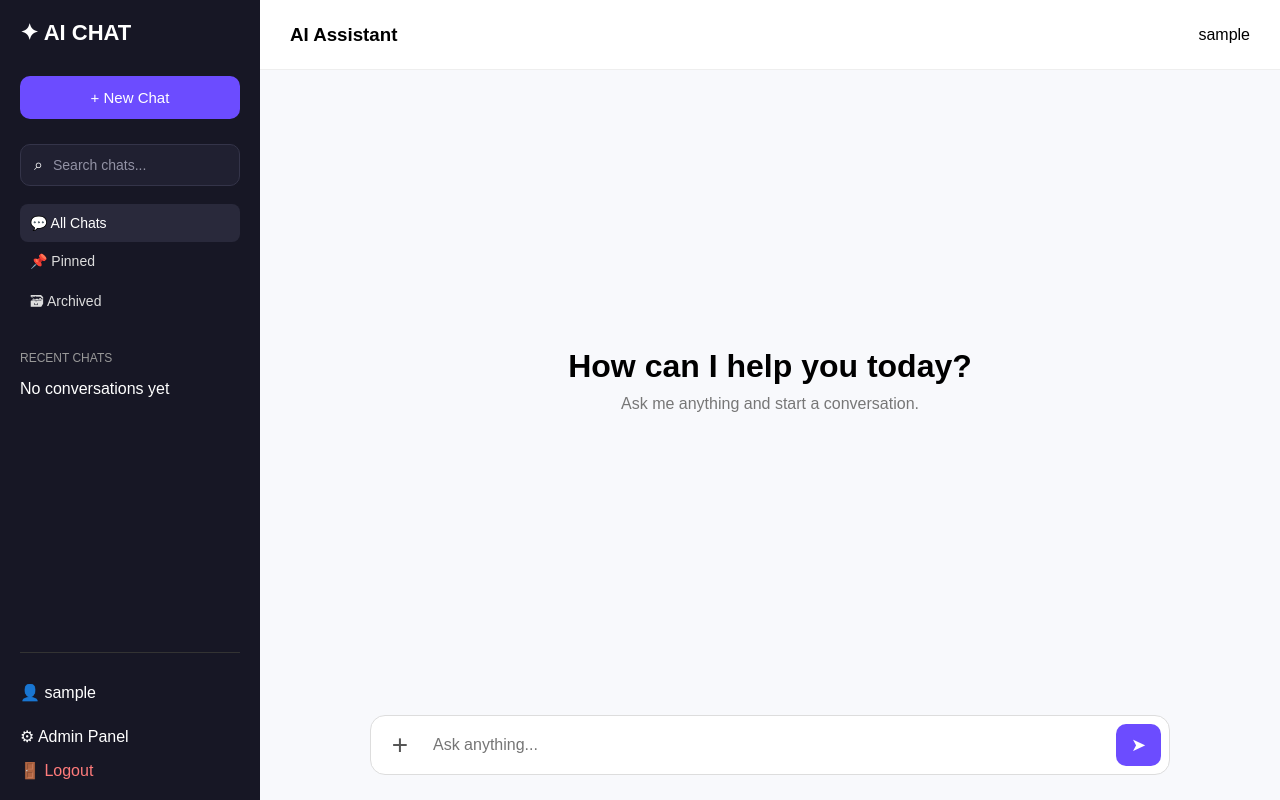
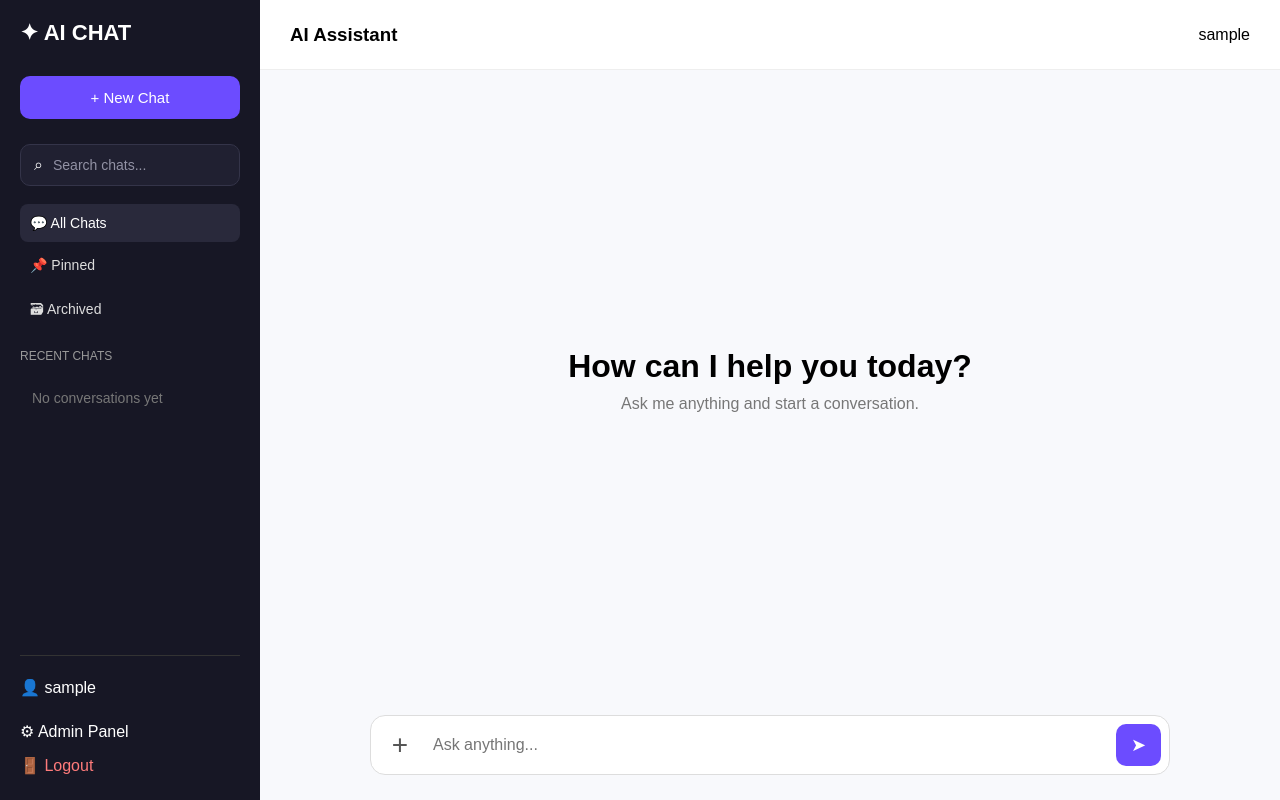
Before and after one commit to morapakulachandrika/ai_chatbot, a Django app: page /chat/ in a window 1280 px wide. Run offline with Django 5.2, Linux system fonts and the light colour scheme; the visitor is signed in with stand-in values (Sample User, id 1); data that the repository does not hold is empty; some libraries are stand-ins or nearby versions.

Commit message:
Chat_dashboard static interface commit

```diff
--- a/chat/templates/chat/chat_dashboard.html
+++ b/chat/templates/chat/chat_dashboard.html
@@ -49,9 +49,6 @@
             color: #9292a5;
         }
 
-        .sidebar-navigation {
-            margin-bottom: 25px;
-        }
 
         .nav-item {
             width: 100%;
@@ -91,14 +88,64 @@
            SIDEBAR
         ========================= */
 
-        .sidebar {
-            width: 260px;
-            background: #171725;
-            color: white;
-            padding: 20px;
+
+
+        .logo {
+            flex-shrink: 0;
+        }
+
+        .new-chat {
+            flex-shrink: 0;
+        }
+
+        /* SEARCH MUST STAY VISIBLE */
+        .chat-search {
+            flex-shrink: 0;
+
             display: flex;
-            flex-direction: column;
-        }
+            align-items: center;
+            gap: 10px;
+
+            padding: 11px 13px;
+            margin-bottom: 18px;
+
+            background: #202031;
+            border: 1px solid #343449;
+            border-radius: 10px;
+        }
+
+
+
+
+
+
+
+
+
+        .nav-item {
+            width: 100%;
+            display: flex;
+            align-items: center;
+            gap: 12px;
+
+            padding: 11px 10px;
+
+            border: none;
+            border-radius: 8px;
+
+            background: transparent;
+            color: #ddd;
+
+            text-decoration: none;
+        }
+
+
+
+        .history-title {
+            margin-bottom: 10px;
+        }
+
+
 
         .logo {
             font-size: 22px;
@@ -134,11 +181,7 @@
             background: #29293b;
         }
 
-        .user-section {
-            margin-top: auto;
-            border-top: 1px solid #333;
-            padding-top: 20px;
-        }
+
 
         .profile-link {
             display: block;
@@ -841,6 +884,53 @@
             flex-wrap: wrap;
             gap: 10px;
         }
+        .sidebar {
+            width: 260px;
+            height: 100vh;
+            padding: 20px;
+
+            display: flex;
+            flex-direction: column;
+
+            background: #171725;
+            color: white;
+
+            overflow: hidden;
+            flex-shrink: 0;
+        }
+
+            .logo,
+            .new-chat,
+            .chat-search,
+            .sidebar-navigation {
+                flex-shrink: 0;
+        }
+
+        .sidebar-navigation {
+            display: flex;
+            flex-direction: column;
+            gap: 4px;
+            margin-bottom: 15px;
+        }
+
+        .sidebar-chat-section {
+            flex: 1;
+            min-height: 0;
+            overflow-y: auto;
+            overflow-x: hidden;
+            padding-right: 3px;
+        }
+
+        .user-section {
+            flex-shrink: 0;
+            margin-top: 10px;
+            padding-top: 12px;
+            padding-bottom: 5px;
+
+            border-top: 1px solid #333;
+            background: #171725;
+        }
+
     </style>
 
 </head>
@@ -858,7 +948,6 @@
     <div class="logo">
         ✦ AI CHAT
     </div>
-
 
     <button
         class="new-chat"
@@ -867,6 +956,8 @@
     >
         + New Chat
     </button>
+
+    <!-- SEARCH -->
     <div class="chat-search">
         <span>⌕</span>
 
@@ -877,6 +968,7 @@
         >
     </div>
 
+    <!-- NAVIGATION -->
     <div class="sidebar-navigation">
 
         <a
@@ -902,6 +994,9 @@
 
     </div>
 
+    <!-- ONLY THIS SECTION SCROLLS -->
+    <div class="sidebar-chat-section">
+
         <div class="history-title">
 
             {% if view_type == "archived" %}
@@ -916,7 +1011,6 @@
             {% endif %}
 
         </div>
-
 
         <div id="recentChats">
 
@@ -955,6 +1049,7 @@
                         class="chat-menu"
                         id="chatMenu{{ conversation.id }}"
                     >
+
                         <button
                             onclick="pinConversation(event, {{ conversation.id }})"
                         >
@@ -970,11 +1065,9 @@
                         >
                             ✏️ Rename
                         </button>
+
                         <button
-                    onclick="archiveConversation(
-                        event,
-                        {{ conversation.id }}
-                    )"
+                            onclick="archiveConversation(event, {{ conversation.id }})"
                         >
                             {% if conversation.is_archived %}
                                 📤 Unarchive
@@ -982,19 +1075,21 @@
                                 🗃 Archive
                             {% endif %}
                         </button>
+
                         <button
                             onclick="deleteConversation(event, {{ conversation.id }})"
                             class="delete-option"
                         >
                             🗑️ Delete
                         </button>
+
                     </div>
 
                 </div>
 
             {% empty %}
 
-                <div class="chat-item">
+                <div class="no-chats">
                     No conversations yet
                 </div>
 
@@ -1002,7 +1097,9 @@
 
         </div>
 
-
+    </div>
+
+    <!-- FIXED BOTTOM SECTION -->
     <div class="user-section">
 
         <a
@@ -1012,7 +1109,6 @@
             👤 {{ request.user.username }}
         </a>
 
-
         {% if request.user.is_staff %}
 
             <a
@@ -1023,7 +1119,6 @@
             </a>
 
         {% endif %}
-
 
         <a
             href="{% url 'logout' %}"
```
Lines whose indentation alone changed are shown as unchanged.
